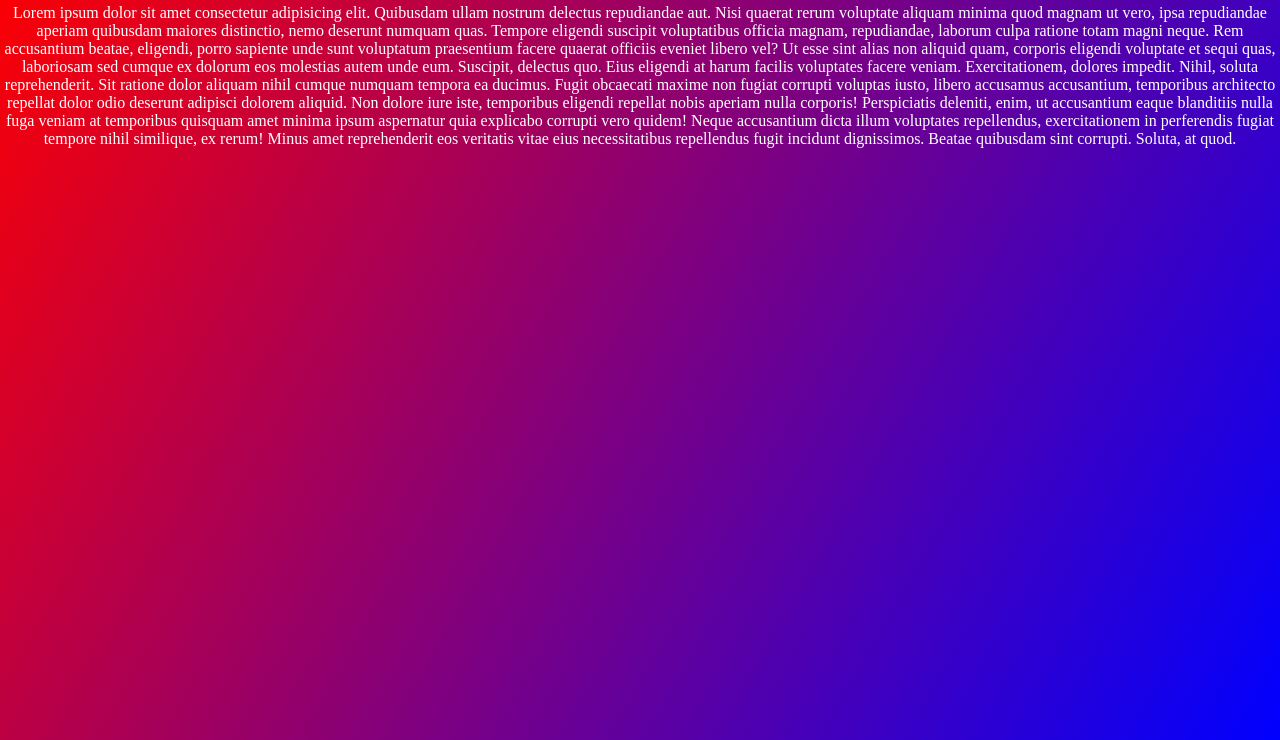
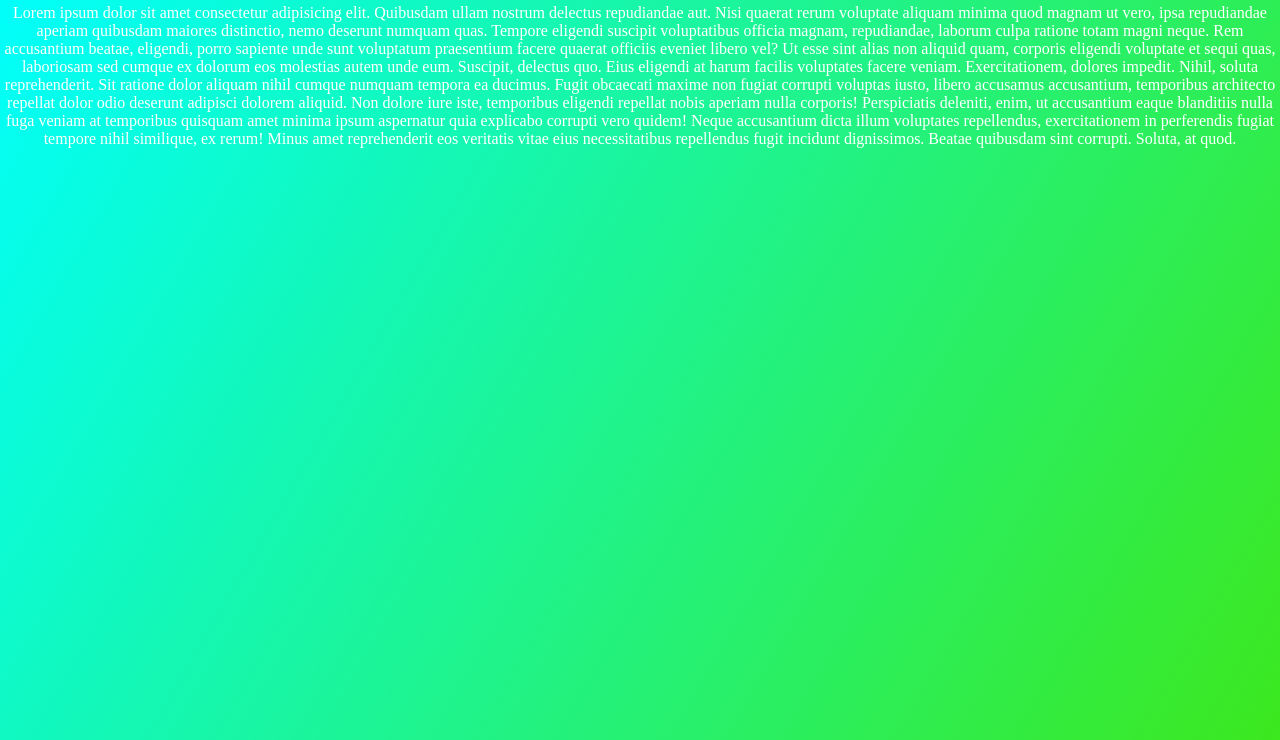
Before and after one commit to Gaurav-WebDev/githubExample, a plain HTML site: page index.html in a window 1280 px wide. Shown: the part 60-800 px from the top of the page. Drawn offline with Linux system fonts and the light colour scheme.

Commit message:
bg change

```diff
--- a/style.css
+++ b/style.css
@@ -7,7 +7,7 @@
 body{
     height: 100vh;
     width: 100%;
-    background-image: linear-gradient(120deg , red , blue);
+    background-image: linear-gradient(120deg , aqua , rgb(60, 232, 30));
     text-align: center;
     color: #ffff;
 }
```
